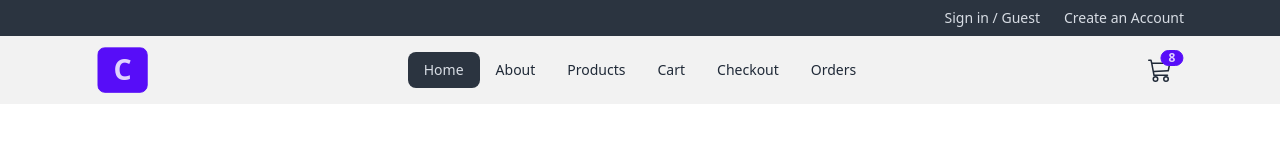
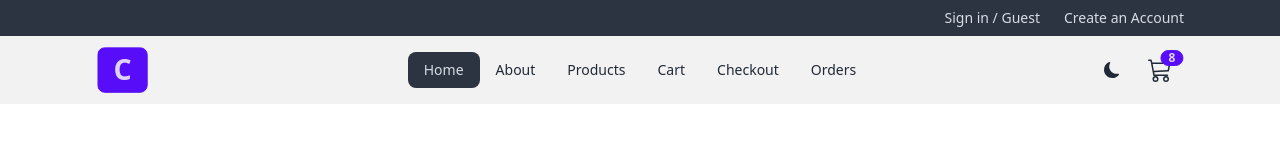
Before and after one commit to nguyenchien/comfy-store, a React (Vite) app: page / in a window 1280 px wide. Shown: the top 160 px of the page. Built offline with nearby package versions, Linux system fonts and the light colour scheme.

Commit message:
toogle theme

```diff
--- a/src/components/Navbar.jsx
+++ b/src/components/Navbar.jsx
@@ -1,9 +1,16 @@
+import { useState } from 'react';
 import { BsCart3, BsMoonFill, BsSunFill } from 'react-icons/bs';
 import { FaBarsStaggered } from 'react-icons/fa6';
 import { NavLink } from 'react-router-dom';
 import NavLinks from './NavLinks';
 
 const Navbar = () => {
+  const [theme, setTheme] = useState(false);
+
+  const handleTheme = () => {
+    setTheme(!theme);
+  }
+
   return (
     <nav className='bg-base-200'>
       <div className='navbar align-element '>
@@ -35,6 +42,16 @@
         </div>
         <div className='navbar-end'>
           {/* THEME ICONS */}
+          <label className='swap swap-rotate '>
+            {/* this hidden checkbox controls the state */}
+            <input type='checkbox' onChange={handleTheme} />
+
+            {/* sun icon */}
+            <BsSunFill className='swap-on h-4 w-4' />
+
+            {/* moon icon */}
+            <BsMoonFill className='swap-off h-4 w-4' />
+          </label>
           {/* CART LINK*/}
           <NavLink to='cart' className='btn btn-ghost btn-circle btn-md ml-4'>
             <div className='indicator'>
```
